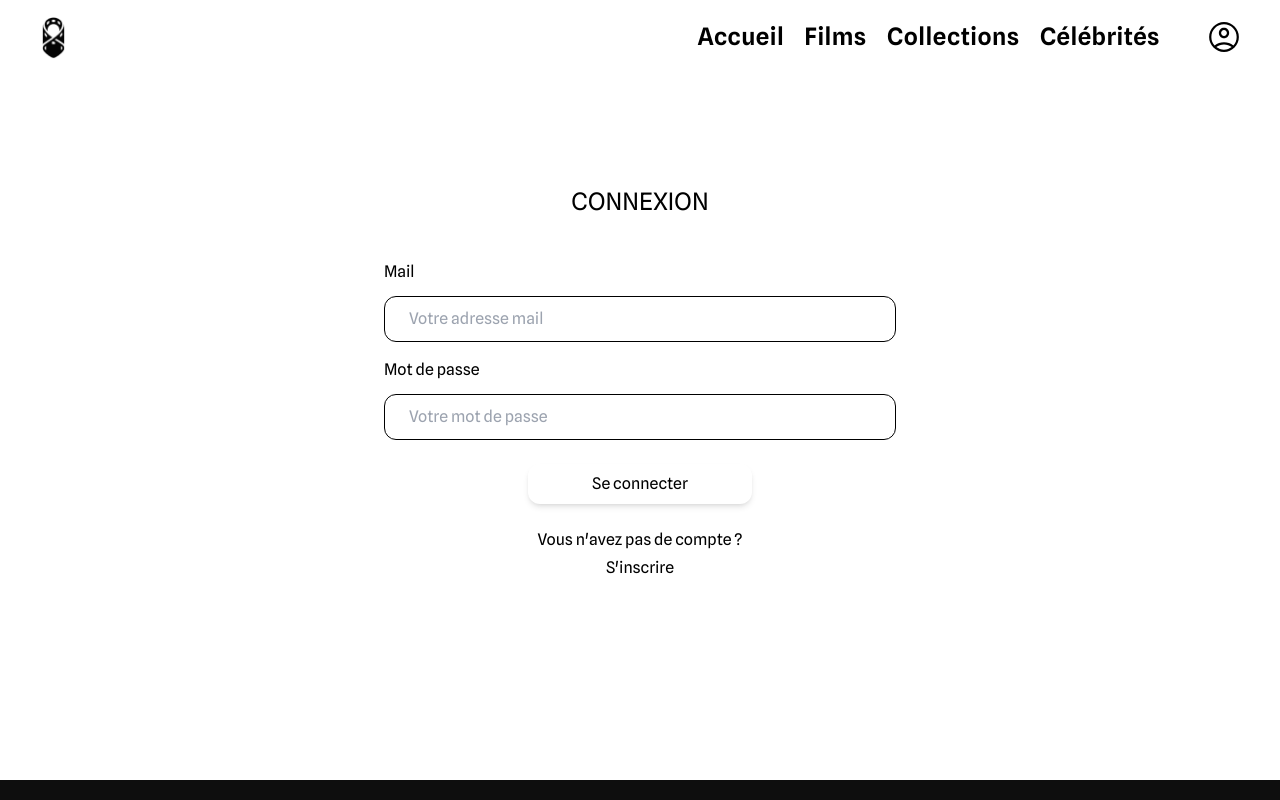
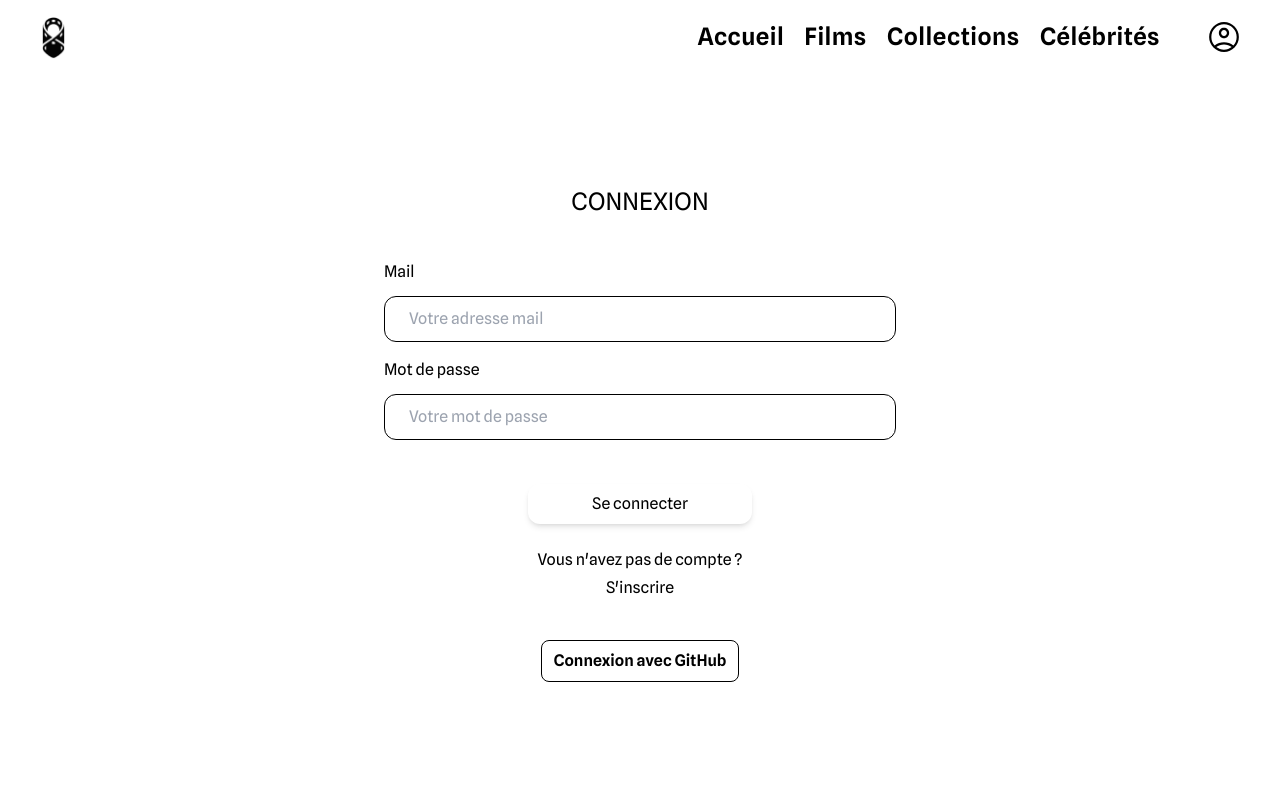
Before and after one commit to MMI-NFC-DEV-2022/sae-401-NinoDaSilva, a Vue app: page /connexion in a window 1280 px wide. Shown: the top 800 px of the page. Built offline with nearby package versions, Linux system fonts and the light colour scheme; what @formkit/vue would draw is missing.

Commit message:
add connexion github

```diff
--- a/src/pages/connexion.vue
+++ b/src/pages/connexion.vue
@@ -10,6 +10,13 @@ const loginMode = ref(true)
 
 const email = ref('')
 const password = ref('')
+const gitText = ref('')
+
+if(loginMode.value) {
+  gitText.value = 'Connexion'
+} else {
+  gitText.value = 'Inscription'
+}
 
 // Fonction de connexion
 const doLogin = async () => {
@@ -21,7 +28,18 @@ const doLogin = async () => {
     router.push('/portail')
   } catch (error) {
     alert('Une erreur est survenue lors de la connexion, vérifiez vos identifiants et réessayez.')
-    console.log(error)
+    // console.log(error)
+  }
+}
+const doLoginGitHub = async () => {
+  try {
+    await supabase.auth.signInWithOAuth({
+      provider: 'github'
+    })
+    router.push('/portail')
+  } catch (error) {
+    alert('Une erreur est survenue lors de la connexion avec GitHub')
+    // console.log(error)
   }
 }
 // Fonction de création de compte
@@ -34,7 +52,7 @@ const doCreateAccount = async () => {
     alert('Votre compte a été créé avec succès !')
     router.push('/portail')
   } catch (error) {
-    console.log(error)
+    // console.log(error)
   }
 }
 
@@ -65,8 +83,9 @@ if (user.value) {
       <!-- Se connecter -->
       <div v-if="loginMode">
         <div class="text-center mt-6">
-
-          <BtnComponent buttonText="Se connecter" stateToggle="doLogin" />
+          <div class="sm:flex justify-around">
+            <BtnComponent buttonText="Se connecter" stateToggle="doLogin" />
+          </div>
 
           <div class="text-center mt-6">
             <p class="mb-2 sm:mb-1">Vous n'avez pas de compte ?</p>
@@ -84,7 +103,10 @@ if (user.value) {
           </label>
         </div>
 
-        <BtnComponent buttonText="S'inscrire" stateToggle="doCreateAccount" />
+        <div class="sm:flex justify-around">
+          <BtnComponent buttonText="S'inscrire" stateToggle="doCreateAccount" />
+        </div>
+
 
         <div class="text-center mt-6">
           <p class="mb-2 sm:mb-1">Vous avez déjà un compte ?</p>
@@ -93,4 +115,7 @@ if (user.value) {
       </div>
     </div>
   </form>
+  <div class="text-center">
+    <button class="duration-300 hover:shadow-md hover:scale-105 font-semibold border p-2 rounded-lg px-3" @click="doLoginGitHub">{{gitText}} avec GitHub</button>
+    </div>
 </template>
```
